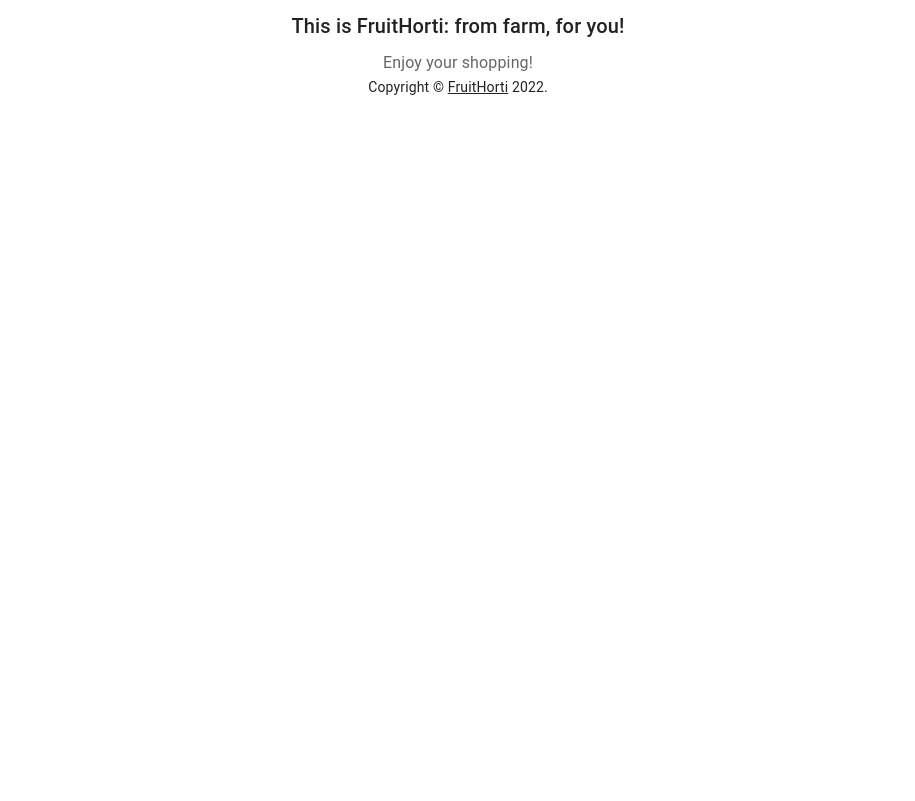
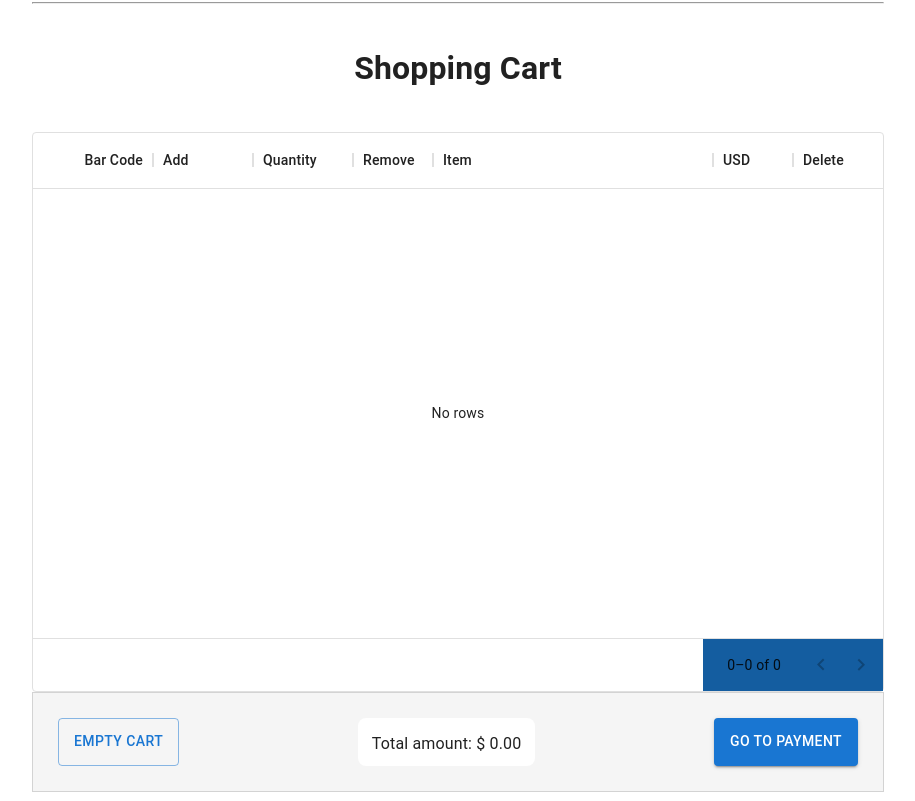
Before and after one commit to cataopriscila/fruithorti, a React (Create React App) app: page / in a window 1280 px wide. Shown: the part 659-1460 px from the top of the page, without its empty margins (182-1097 px from the left). Before the commit the page ends 804 px from the top, so only its background shows below. Built offline with nearby package versions, Linux system fonts and the light colour scheme.

Commit message:
feat: add shopping cart and its functionalities

```diff
--- a/package.json
+++ b/package.json
@@ -6,6 +6,7 @@
     "@emotion/react": "^11.7.1",
     "@emotion/styled": "^11.6.0",
     "@mui/material": "^5.3.0",
+    "@mui/x-data-grid": "^5.3.0",
     "@testing-library/jest-dom": "^5.16.1",
     "@testing-library/react": "^12.1.2",
     "@testing-library/user-event": "^13.5.0",
--- a/src/App.js
+++ b/src/App.js
@@ -8,9 +8,7 @@
 import Footer from "./components/Footer";
 import Header from "./components/Header";
 import Fruitlist from "./components/FruitList";
-import FruitSelected from "./components/FruitSelected";
-
-
+import ShoppingCart from "./components/ShoppingCart";
 
 const theme = createTheme({
   components: {
@@ -26,13 +24,18 @@
 
 function App() {
   const [fruits, setFruits] = useState([]);
-  const [selectedFruit, setSelectedFruit] = useState([]);
   const [route, setRoute] = useState("fruitlist");
   const [cart, setCart] = useState([]);
 
   const addToCart = (fruit) => {
-    setCart([...cart, fruit]);
-    console.log('addToCart',fruit);
+    setCart([...cart, {...fruit, quantity: 1, price: fruit.width * 0.001, totalPrice: fruit.width * 0.001 }]);
+    console.log('addToCart', cart);
+
+  };
+
+    const emptyCart = () => {
+    setFruits(fruits);
+    setCart([]);
   };
 
   const onRouteChange = (route) => {
@@ -88,8 +91,9 @@
         <Header alphabeticalOrder={alphabeticalOrder} />
         <main>
           <Dropdown fruits={fruits} onFruitSelect={onFruitSelect} onDropdownClick={onDropdownClick} />
-          <FruitSelected selectedFruit={selectedFruit} />
           <Fruitlist fruits={fruits} onRouteChange={onRouteChange} addToCart={addToCart} />
+
+          <ShoppingCart cart={cart} emptyCart={emptyCart}/>
         </main>
         <Footer />
       </ThemeProvider>
--- a/src/components/FruitCard.js
+++ b/src/components/FruitCard.js
@@ -12,6 +12,13 @@
 const FruitCard = ({ fruit, onRouteChange, addToCart }) => {
   const [fruitDetails, setFruitDetails] = useState(fruit);
   const [nutriFacts, setNutriFacts] = useState([]);
+  const [fruitToBeAdded, setFruitToBeAdded] = useState(true);
+
+
+  const handleClick = () => {
+    setFruitToBeAdded(false);
+    addToCart(fruitDetails);
+  }
 
  useEffect(()=> {
 
@@ -59,7 +66,12 @@
             <Typography>{fruitDetails.alt_description}</Typography>
           </CardContent>
           <CardActions>
-            <Button onClick={() => addToCart(fruit)} size="small">Add</Button>
+          {fruitToBeAdded?
+            <Button onClick={handleClick} size="small">Add</Button>
+            :
+            <Button variant="disabled" size="small">Added</Button>
+          }
+
             <Button onClick={()=> onRouteChange('cart')} size="small">Cart</Button>
             <NutritionPopup fruitDetails={fruitDetails} nutriFacts={nutriFacts} />
 
--- a/src/components/Header.js
+++ b/src/components/Header.js
@@ -1,4 +1,4 @@
-import React, {useState} from "react";
+import React from "react";
 import Stack from "@mui/material/Stack";
 import Box from "@mui/material/Box";
 import Typography from "@mui/material/Typography";
--- /dev/null
+++ b/src/components/ShoppingCart.js
@@ -0,0 +1,189 @@
+import * as React from "react";
+import { useState, useEffect } from "react";
+import { DataGrid } from "@mui/x-data-grid";
+import { Button, Container, Typography } from "@mui/material";
+import { Box } from "@mui/system";
+
+export default function ShoppingCart({ cart, emptyCart }) {
+  const [checkoutList, setCheckoutList] = useState([]);
+  const [total, setTotal] = useState("0");
+
+  const addItemButton = (name) => {
+    const fruit = checkoutList.map((fruit) => {
+      if (fruit.name === name) {
+        return Object.assign(fruit, {
+          quantity: fruit.quantity + 1,
+          totalPrice: fruit.totalPrice + fruit.price,
+        });
+      }
+      return fruit;
+    });
+    setCheckoutList(fruit);
+  };
+
+  const removeItemButton = (name) => {
+    setCheckoutList(
+      checkoutList.map((fruit) => {
+        if (fruit.name === name && parseInt(fruit.quantity) !== 0) {
+          return Object.assign(fruit, {
+            quantity: fruit.quantity - 1,
+            totalPrice: fruit.totalPrice - fruit.price,
+          });
+        }
+        return fruit;
+      })
+    );
+  };
+
+  const deleteItem = () => {};
+
+  const columns = [
+    {
+      field: "id",
+      headerName: "Bar Code",
+      type: "number",
+      width: 120,
+      editable: true,
+    },
+
+    {
+      field: "add",
+      headerName: "Add",
+      width: 100,
+      renderCell: (params) => (
+        <strong>
+          {params.value}
+          <Button
+            onClick={() => addItemButton(params.row.name)}
+            variant="contained"
+            color="primary"
+            size="small"
+          >
+            +
+          </Button>
+        </strong>
+      ),
+    },
+
+    { field: "quantity", headerName: "Quantity", width: 100 },
+    {
+      field: "remove",
+      headerName: "Remove",
+      width: 80,
+      renderCell: (params) => (
+        <strong>
+          {params.value}
+          <Button
+            onClick={() => removeItemButton(params.row.name)}
+            variant="contained"
+            color="primary"
+            size="small"
+          >
+            -
+          </Button>
+        </strong>
+      ),
+    },
+    {
+      field: "name",
+      headerName: "Item",
+      width: 280,
+      editable: true,
+    },
+
+    {
+      field: "price",
+      headerName: "USD",
+      description: "This column has a value getter and is not sortable.",
+      sortable: false,
+      width: 80,
+      valueGetter: (params) =>
+        `${Number(params.row.quantity * params.row.price).toFixed(2) || "0"}`,
+    },
+    {
+      field: "delete",
+      headerName: "Delete",
+      width: 100,
+      renderCell: (params) => (
+        <strong>
+          {params.value}
+          <Button
+            onClick={deleteItem}
+            variant="outlined"
+            color="primary"
+            size="small"
+          >
+            Delete
+          </Button>
+        </strong>
+      ),
+    },
+  ];
+
+  useEffect(() => {
+    setCheckoutList(cart);
+  }, [cart]);
+
+  useEffect(() => {
+    let allTotal = checkoutList.reduce(
+      (acc, fruit) => acc + fruit.totalPrice,
+      0
+    );
+    setTotal(allTotal);
+  }, [checkoutList]);
+
+  return (
+    <>
+      <Container sx={{ py: 8 }} maxWidth="md">
+        <div>
+          <hr />
+          <h1
+            style={{
+              font: 20,
+              fontWeight: 700,
+              textAlign: "center",
+              margin: "40px",
+            }}
+          >
+            Shopping Cart
+          </h1>
+        </div>
+        <div style={{ height: "70vh", width: "100%" }}>
+          <DataGrid
+            rows={checkoutList}
+            columns={columns}
+            pageSize={5}
+            rowsPerPageOptions={[5]}
+            hideFooterSelectedRowCount
+          />
+        </div>
+        <Box
+          sx={{
+            backgroundColor: "whitesmoke",
+            border: "1px solid lightgray",
+            width: "100%",
+            height: "100px",
+            display: "flex",
+            justifyContent: "space-between",
+            padding: "25px",
+          }}
+        >
+          <Button onClick={emptyCart} variant="outlined" color="primary" size="medium">
+            Empty cart
+          </Button>
+          <Typography
+            sx={{
+              backgroundColor: "white",
+              padding: "14px",
+              textAlign: "center",
+              borderRadius: "8px",
+            }}
+          >{`Total amount: $ ${Number(total).toFixed(2)}`}</Typography>
+          <Button variant="contained" color="primary" size="medium">
+            Go to Payment
+          </Button>
+        </Box>
+      </Container>
+    </>
+  );
+}
```
Also changed, not shown: 1 other file (tests, documents, lock files or other folders).
